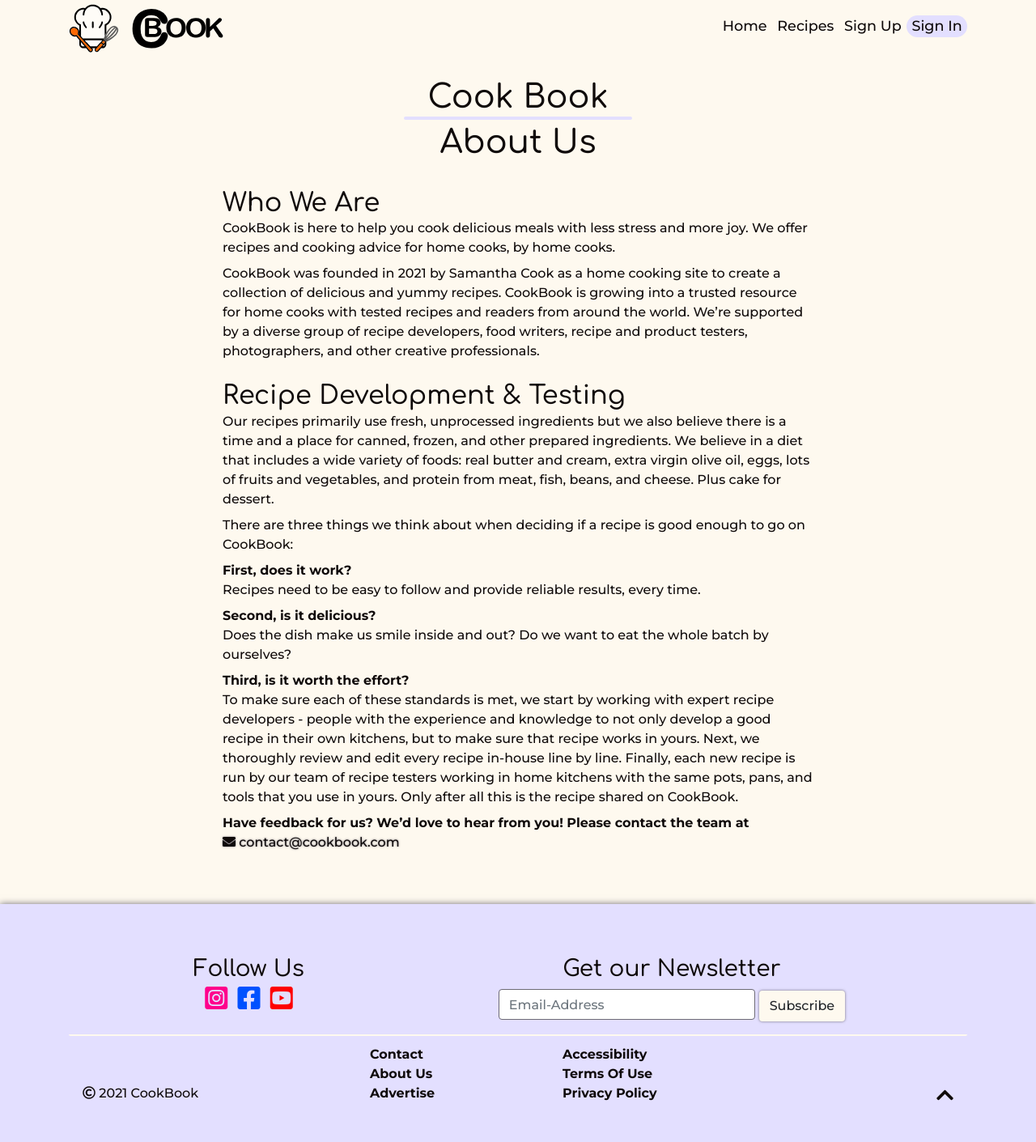
After one commit to Puksrevolution/milestone-project-3, a Flask app: page /about in a window 1280 px wide. The commit adds this page. Shown: the whole page at 81% size. Run offline with Flask 2, Linux system fonts and the light colour scheme; some libraries are stand-ins or nearby versions.

Commit message:
Dev: Created about.html

```diff
--- a/app.py
+++ b/app.py
@@ -48,6 +48,11 @@ def contact():
     return render_template("contact.html", page_title="Contact Us")
 
 
+@app.route("/about")
+def about():
+    return render_template("about.html", page_title="About Us")
+
+
 """
 Subscribe Newsletter Functionality
 collect the email address from input field and write to Mongo DB
--- /dev/null
+++ b/templates/about.html
@@ -0,0 +1,58 @@
+{% extends "base.html" %}
+
+{% block content %}
+<!-- About Inofs -->
+<div class="row justify-content-center">
+    <div class="col-12 col-sm-9 col-lg-8">
+        <h2>Who We Are</h2>
+        <p class="pb-2">
+            CookBook is here to help you cook delicious meals with less stress and more joy.
+            We offer recipes and cooking advice for home cooks, by home cooks.
+        </p>
+        <p class="pb-4">
+            CookBook was founded in 2021 by Samantha Cook as a home cooking site to create a collection of
+            delicious and yummy recipes. CookBook is growing into a trusted resource for home cooks with
+            tested recipes and readers from around the world. We’re supported by a diverse group of recipe
+            developers,
+            food writers, recipe and product testers, photographers, and other creative professionals.
+        </p>
+        <h2>Recipe Development & Testing</h2>
+        <p class="pb-2">
+            Our recipes primarily use fresh, unprocessed ingredients but we also believe there is a
+            time and a place for canned, frozen, and other prepared ingredients. We believe in a diet that includes
+            a wide variety of foods: real butter and cream, extra virgin olive oil, eggs, lots of fruits and
+            vegetables, and protein from meat, fish, beans, and cheese. Plus cake for dessert.
+        </p>
+        <p class="pb-2">
+            There are three things we think about when deciding if a recipe is good enough to go on CookBook:
+        </p>
+        <p class="pb-2">
+            <strong>First, does it work?</strong>
+            <br>
+            Recipes need to be easy to follow and provide reliable results, every time.
+        </p>
+        <p class="pb-2">
+            <strong>Second, is it delicious?</strong>
+            <br>
+            Does the dish make us smile inside and out? Do we want to eat the whole batch by ourselves?
+        </p>
+        <p class="pb-2">
+            <strong>Third, is it worth the effort?</strong>
+            <br>
+            To make sure each of these standards is met, we start by working with expert recipe developers - people with
+            the experience and knowledge to not only develop a good recipe in their own kitchens, but to make sure that
+            recipe works in yours. Next, we thoroughly review and edit every recipe in-house line by line. Finally, each
+            new recipe is run by our team of recipe testers working in home kitchens with the same pots, pans, and tools
+            that you use in yours. Only after all this is the recipe shared on CookBook.
+        </p>
+        <p>
+            <strong>Have feedback for us? We’d love to hear from you! Please contact the team at</strong>
+            <br>
+            <a class="link" href="mailto:contact@cookbook.com" target="_blank" rel="noopener">
+                <i class="fa fa-envelope" aria-hidden="true"></i>
+                contact@cookbook.com
+            </a>
+        </p>
+    </div>
+</div>
+{% endblock %}
--- a/templates/base.html
+++ b/templates/base.html
@@ -171,7 +171,7 @@
                             </li>
                             <li>
                                 <strong>
-                                    <a class="footer__footer-link" target="_blank" href="#">
+                                    <a class="footer__footer-link" target="_blank" href="{{ url_for('about') }}">
                                         About Us
                                     </a>
                                 </strong>
--- a/templates/contact.html
+++ b/templates/contact.html
@@ -1,6 +1,7 @@
 {% extends "base.html" %}
 
 {% block content %}
+<!-- Contact Inofs -->
 <div class="row justify-content-center">
     <div class="col-12 col-sm-9 col-lg-8">
         <h2>Get In Touch</h2>
```
